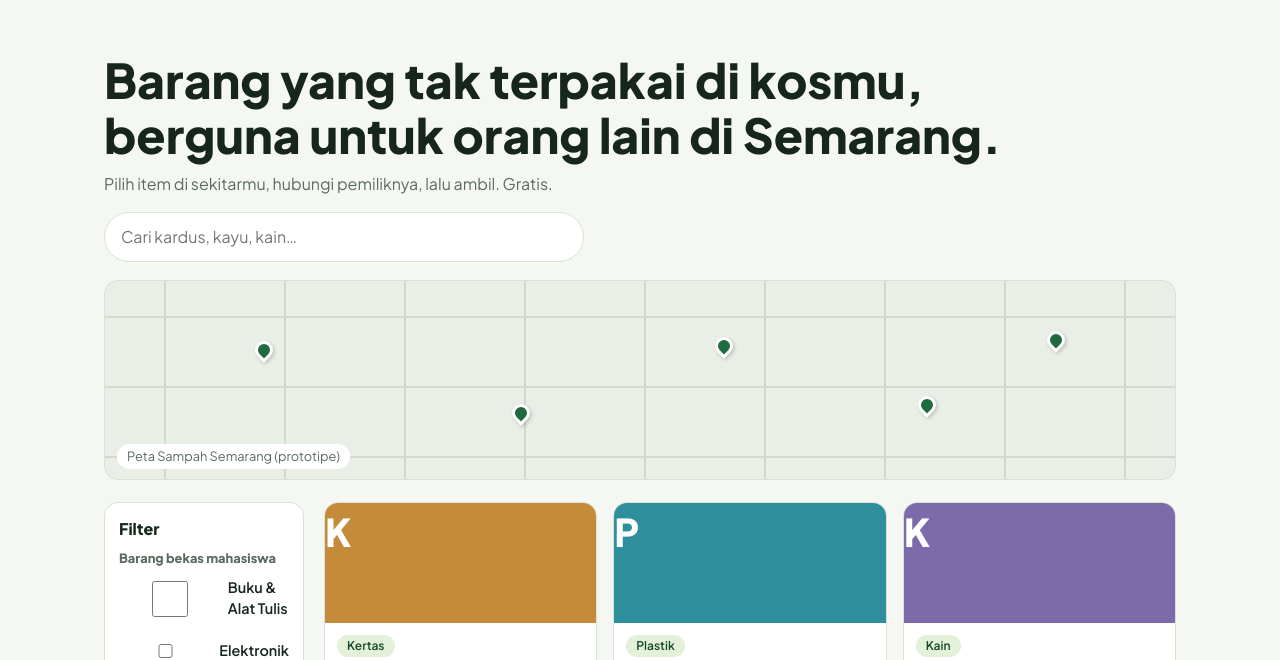
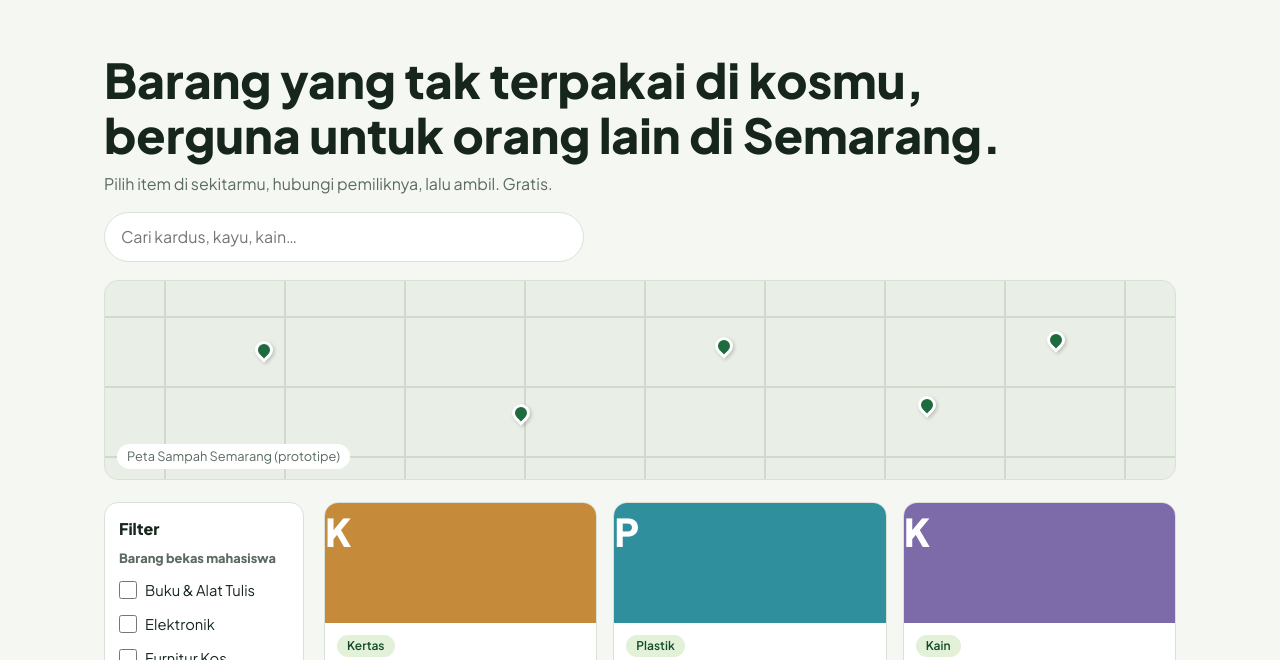
Before and after one commit to mrplague1244/DipoRelove, a plain HTML site: page index.html in a window 1280 px wide. Shown: the part 69-729 px from the top of the page. Drawn offline with Linux system fonts and the light colour scheme.

Commit message:
Update style.css

```diff
--- a/style.css
+++ b/style.css
@@ -54,3 +54,6 @@ dialog h3{margin-top:0}.x{float:right;background:none;border:0;font-size:1.5rem;
  nav{order:3;flex-basis:100%}.map{height:150px}}
 @media(max-width:480px){.actions{margin-left:auto}.btn{padding:7px 12px}.stats{grid-template-columns:1fr}}
 @media(prefers-reduced-motion:reduce){*{transition:none!important}}
+.filters label{align-items:center;margin:0;padding:6px 0;font-weight:500;font-size:.92rem}
+.filters input[type=checkbox]{width:18px;height:18px;flex:none;margin:0;padding:0;accent-color:var(--g)}
+@media(max-width:800px){.filters label{padding:6px 12px 6px 0}}
```
